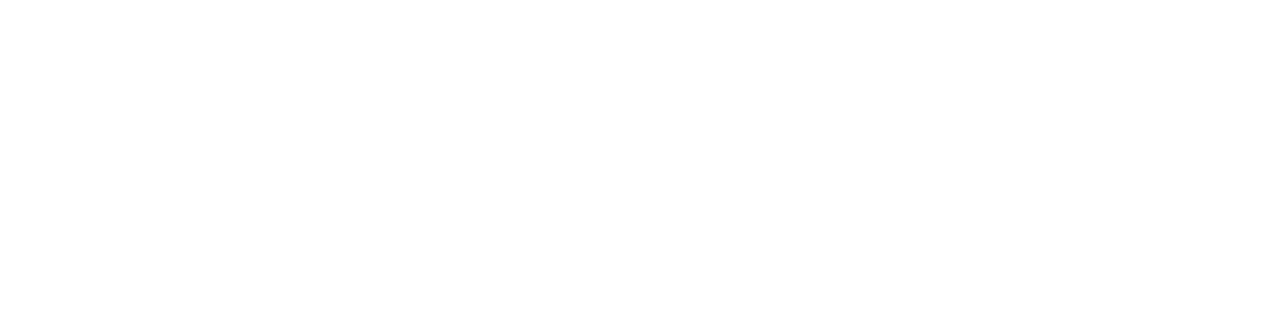
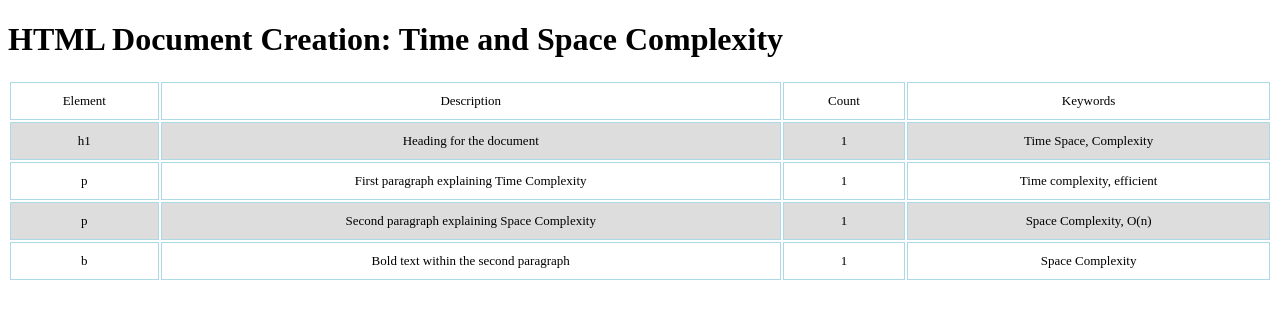
Before and after one commit to acciojob/time-and-space-complexity-rishithapaladugu, a website: page main.html in a window 1280 px wide. Drawn offline with Linux system fonts and the light colour scheme.

Commit message:
created a submission

```diff
--- a/main.html
+++ b/main.html
@@ -3,11 +3,62 @@
 <html>
 
 <head>
+	<style>
+		table{
+			font-size:13px;
+			boarder-collapse: collapse;
+			borders:1px solid black;
+			width: 100%;
+		}
+		td,tr{
+			border: 1px solid lightblue ;
+
+			text-align: center;
+			padding: 10px;
+		}
+		tr:nth-child(even){
+			background-color: #dddddd;
+		}
+	</style>
 	<link rel="stylesheet" href="styles.css">
 </head>
 
 <body>
 	<!-- the entire body must be written by student -->
+	<h1>HTML Document Creation: Time and Space Complexity</h1>
+	<table>
+	    <tr>
+			<td>Element</td>
+			<td>Description</td>
+			<td>Count</td>
+			<td>Keywords</td>
+		</tr>
+		<tr>
+			<td>h1</td>
+			<td>Heading for the document</td>
+			<td>1</td>
+			<td>Time Space, Complexity</td>
+		</tr>
+		<tr>
+			<td>p</td>
+			<td>First paragraph explaining Time Complexity</td>
+			<td>1</td>
+			<td>Time complexity, efficient</td>
+		</tr>
+		<tr>
+			<td>p</td>
+			<td>Second paragraph explaining Space Complexity</td>
+			<td>1</td>
+			<td>Space Complexity, O(n)</td>
+		</tr>
+		<tr>
+			<td>b</td>
+			<td>Bold text within the second paragraph</td>
+			<td>1</td>
+			<td>Space Complexity</td>
+		</tr>
+	</table>
+
     <script type="text/javascript" src="./script.js">
 </script>
 
```
